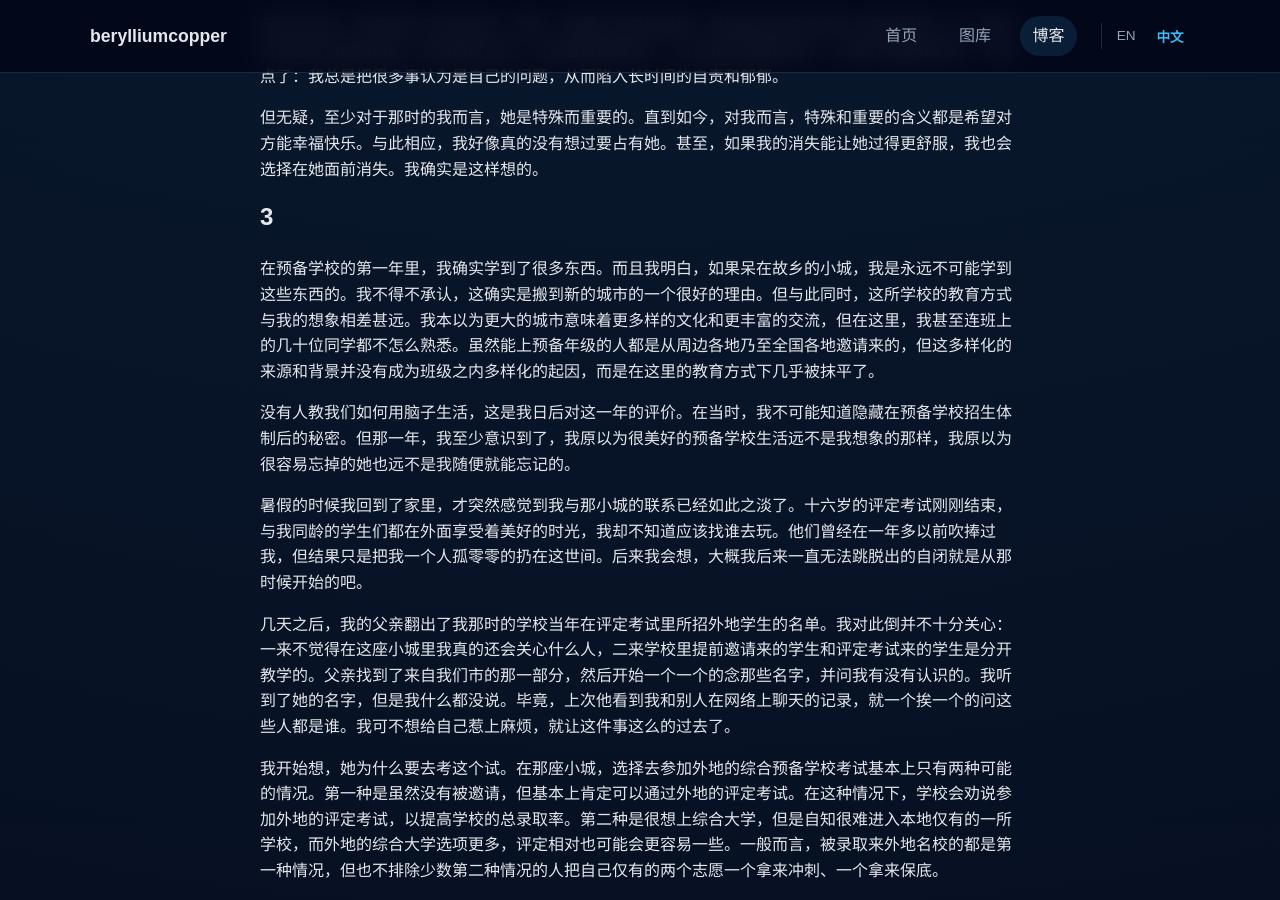
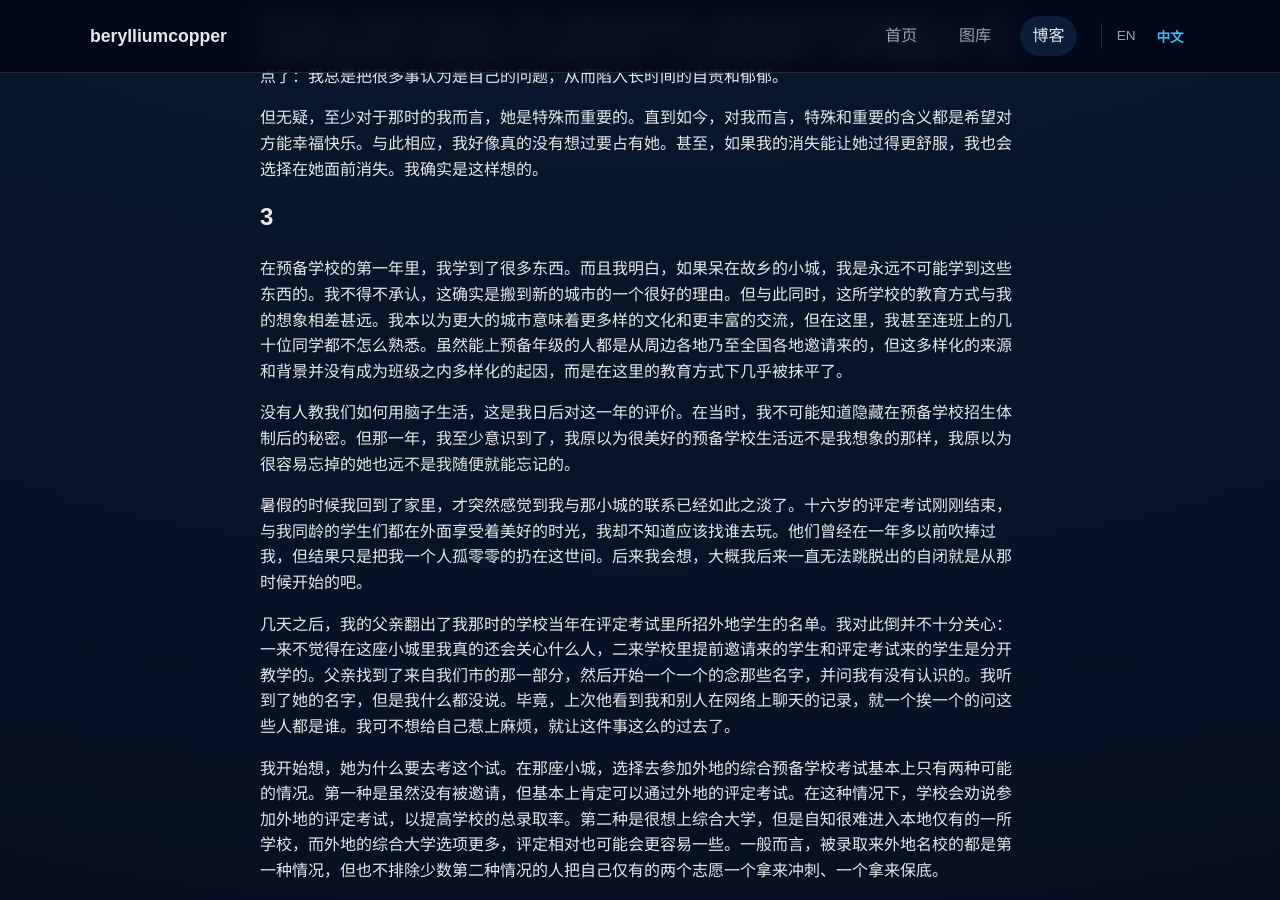
Before and after one commit to berylliumcopper/berylliumcopper.github.io, a Jekyll site: the page built from blogs/novels/14TheStringsOf.html, in a window 1280 px wide and 900 px high, scrolled down 2044 px. Built offline with Jekyll 4.4.1, drawn with Linux system fonts in a browser that asks for light colours; some of the changed text lies outside the part shown.

Commit message:
bug fix for novels

```diff
--- a/blogs/novels/12ThePath.html
+++ b/blogs/novels/12ThePath.html
@@ -75,7 +75,7 @@ layout: default
 
       <p>就这样，他来到了一座大桥之下。这大桥高悬于河面之上，桥底比这山上的小路还要高出好几十米。没有路通向这高悬的桥面：它大概仅仅连接着一条高速公路在山里的隧道。钢索被两座银白色的塔楼撑起，吊着整座大桥的重量。但出乎意料的是，在远低于桥面的位置，与小路平齐着，这两座银白色的塔楼同样承载着一个步行桥面。桥面是钢架和玻璃的。地板是玻璃，栏杆也是玻璃。</p>
 
-      <p>一个人喊着他，让他一起上步行桥。他冥构中觉得认识这人，却又想不起来是谁。他还是跟着这人去了，对此他自己也讲不清楚原因。</p>
+      <p>一个人喊着他，让他一起上步行桥。他冥冥之中觉得认识这人，却又想不起来是谁。他还是跟着这人去了，对此他自己也讲不清楚原因。</p>
 
       <p>可能是因为这人比他要年长三四岁。然而，他应该早就过了喜欢跟大孩子玩的年龄——小孩子喜欢跟大孩子玩的一个重要原因是大孩子懂得比较多——而这原因在他身上显然已经不复存在了。</p>
 
--- a/blogs/novels/14TheStringsOf.html
+++ b/blogs/novels/14TheStringsOf.html
@@ -54,7 +54,7 @@ layout: default
 
       <h2>3</h2>
 
-      <p>在预备学校的第一年里，我确实学到了很多东西。而且我明白，如果呆在故乡的小城，我是永远不可能学到这些东西的。我不得不承认，这确实是搬到新的城市的一个很好的理由。但与此同时，这所学校的教育方式与我的想象相差甚远。我本以为更大的城市意味着更多样的文化和更丰富的交流，但在这里，我甚至连班上的几十位同学都不怎么熟悉。虽然能上预备年级的人都是从周边各地乃至全国各地邀请来的，但这多样化的来源和背景并没有成为班级之内多样化的起因，而是在这里的教育方式下几乎被抹平了。</p>
+      <p>在预备学校的第一年里，我学到了很多东西。而且我明白，如果呆在故乡的小城，我是永远不可能学到这些东西的。我不得不承认，这确实是搬到新的城市的一个很好的理由。但与此同时，这所学校的教育方式与我的想象相差甚远。我本以为更大的城市意味着更多样的文化和更丰富的交流，但在这里，我甚至连班上的几十位同学都不怎么熟悉。虽然能上预备年级的人都是从周边各地乃至全国各地邀请来的，但这多样化的来源和背景并没有成为班级之内多样化的起因，而是在这里的教育方式下几乎被抹平了。</p>
 
       <p>没有人教我们如何用脑子生活，这是我日后对这一年的评价。在当时，我不可能知道隐藏在预备学校招生体制后的秘密。但那一年，我至少意识到了，我原以为很美好的预备学校生活远不是我想象的那样，我原以为很容易忘掉的她也远不是我随便就能忘记的。</p>
 
```
Also changed, not shown: other parts of blogs/novels/14TheStringsOf.html (+1 -1 lines).
